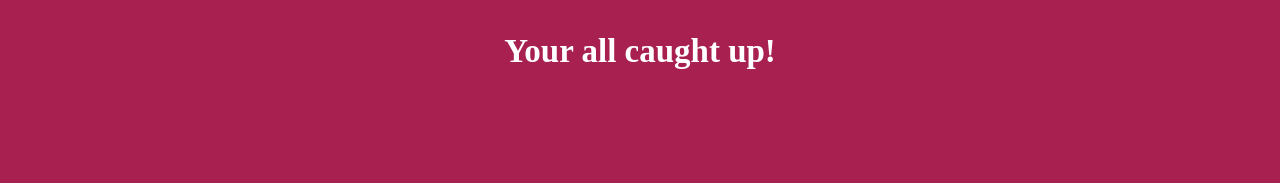
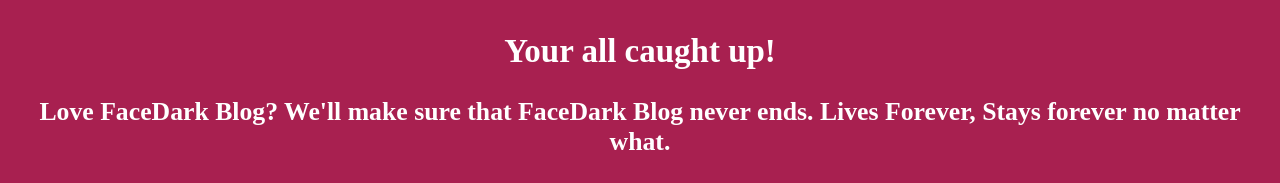
Before and after one commit to irem9912/FaceDark-Blog, a plain HTML site: page index.html in a window 1280 px wide. Shown: the part 1931-2114 px from the top of the page. Before the commit the page ends 2028 px from the top, so only its background shows below. Drawn offline with Linux system fonts and the light colour scheme; a web font is replaced by a local one.

Commit message:
Good Slogan!

```diff
--- a/index.html
+++ b/index.html
@@ -62,6 +62,7 @@ function typeWriter() {
 
 <br>
 <h2>Your all caught up!</h2>
+	<h3>Love FaceDark Blog? We'll make sure that FaceDark Blog never ends. Lives Forever, Stays forever no matter what.</h3>
 
 
 
```
